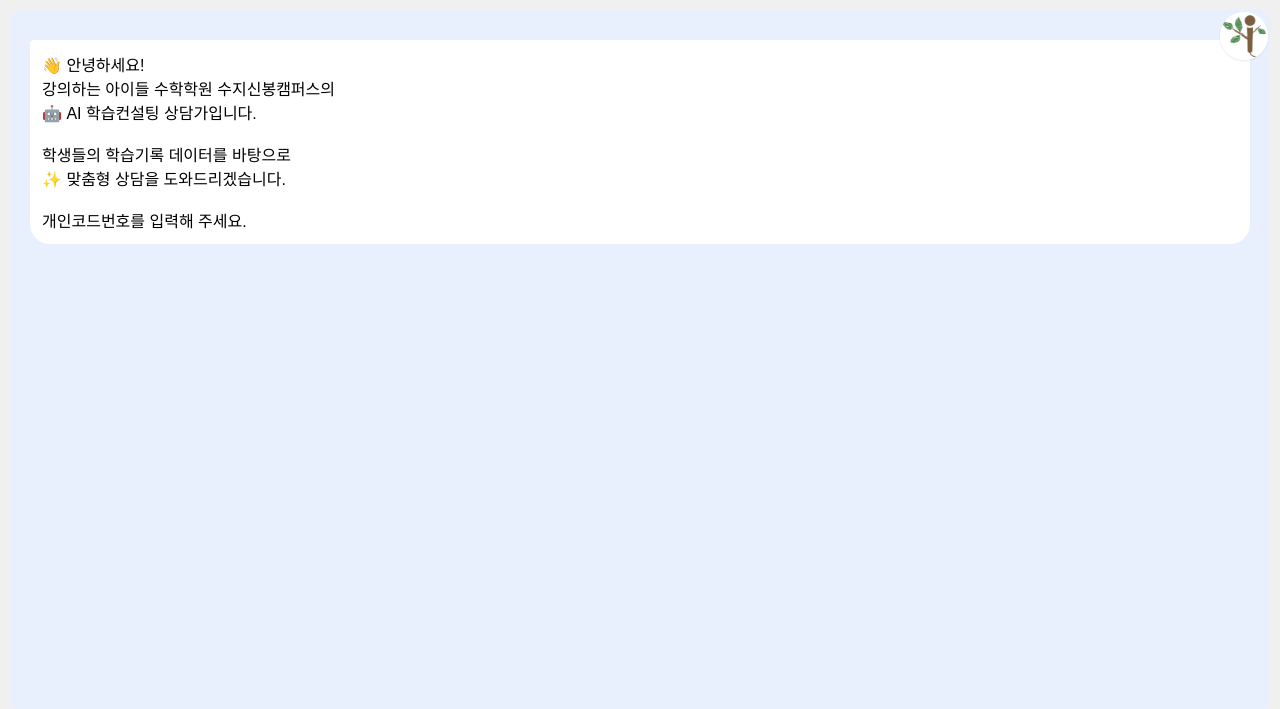
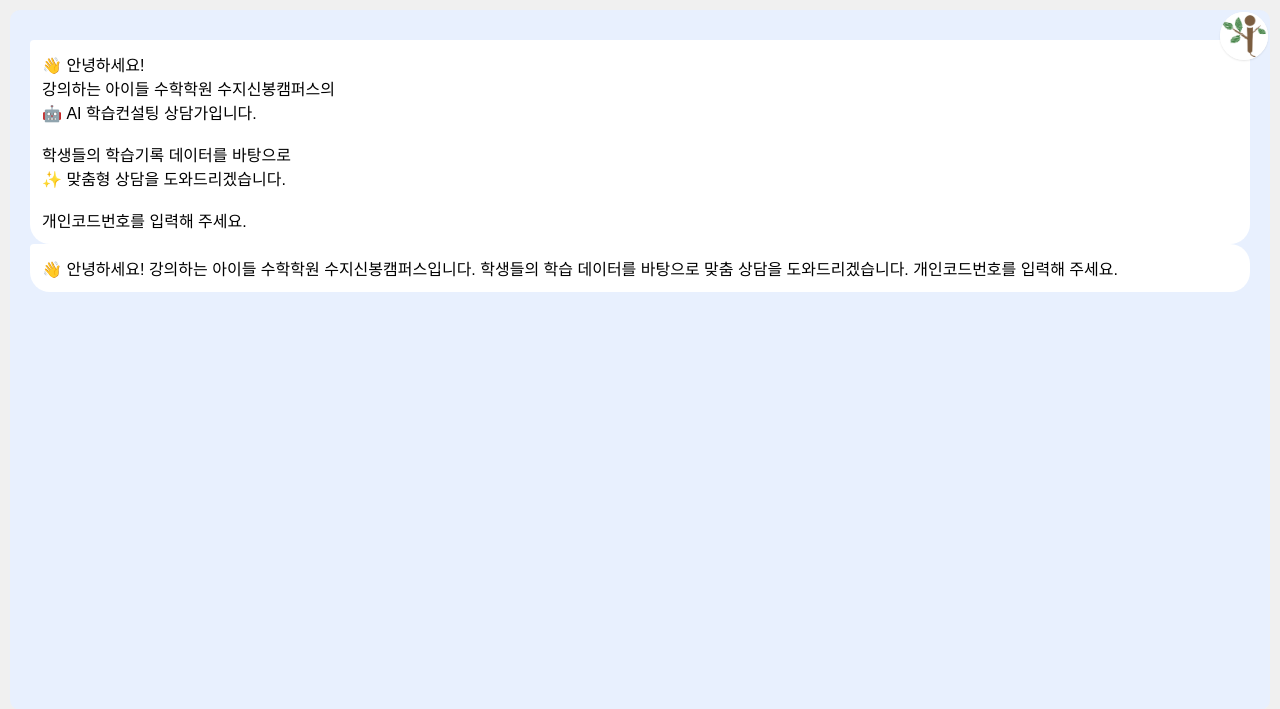
Before and after one commit to SINBONGMATH/learning-chatbotcd, a FastAPI app: page / in a window 1280 px wide. Shown: the top 709 px of the page. Run offline with FastAPI, Linux system fonts and the light colour scheme.

Commit message:
Update chat.html

```diff
--- a/templates/chat.html
+++ b/templates/chat.html
@@ -180,12 +180,29 @@
     </div>
 
     <script>
+        window.onload = function() {
+            // 초기 메시지 표시
+            const initialMessage = `👋 안녕하세요!
+강의하는 아이들 수학학원 수지신봉캠퍼스입니다.
+학생들의 학습 데이터를 바탕으로 맞춤 상담을 도와드리겠습니다.
+
+개인코드번호를 입력해 주세요.`;
+
+            addMessage(initialMessage, false);
+        }
+
+        // 코드 확인 후 메시지
+        function showCodeConfirmation() {
+            const confirmMessage = "📌 개인코드가 확인되었습니다. 문의하실 내용을 입력해주세요.";
+            addMessage(confirmMessage, false);
+        }
+
         function verifyCode() {
             const code = document.getElementById('codeInput').value;
             if (code.trim() !== '') {
                 document.getElementById('messageContainer').style.display = 'flex';
                 document.querySelector('.code-container').style.display = 'none';
-                addMessage('개인코드가 확인되었습니다. 문의하실 내용을 입력해주세요.', false);
+                showCodeConfirmation();
             } else {
                 alert('개인코드번호를 입력해주세요');
             }
```
